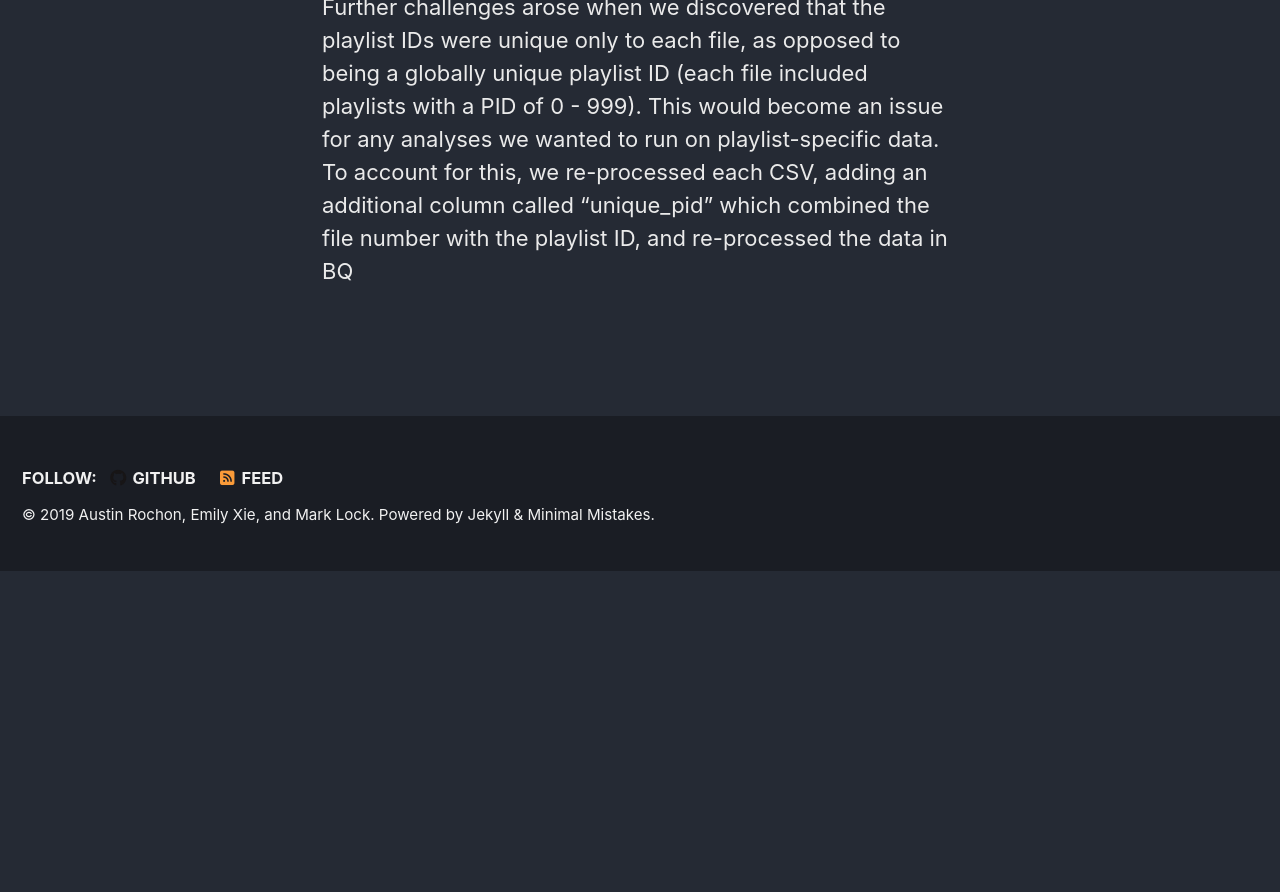
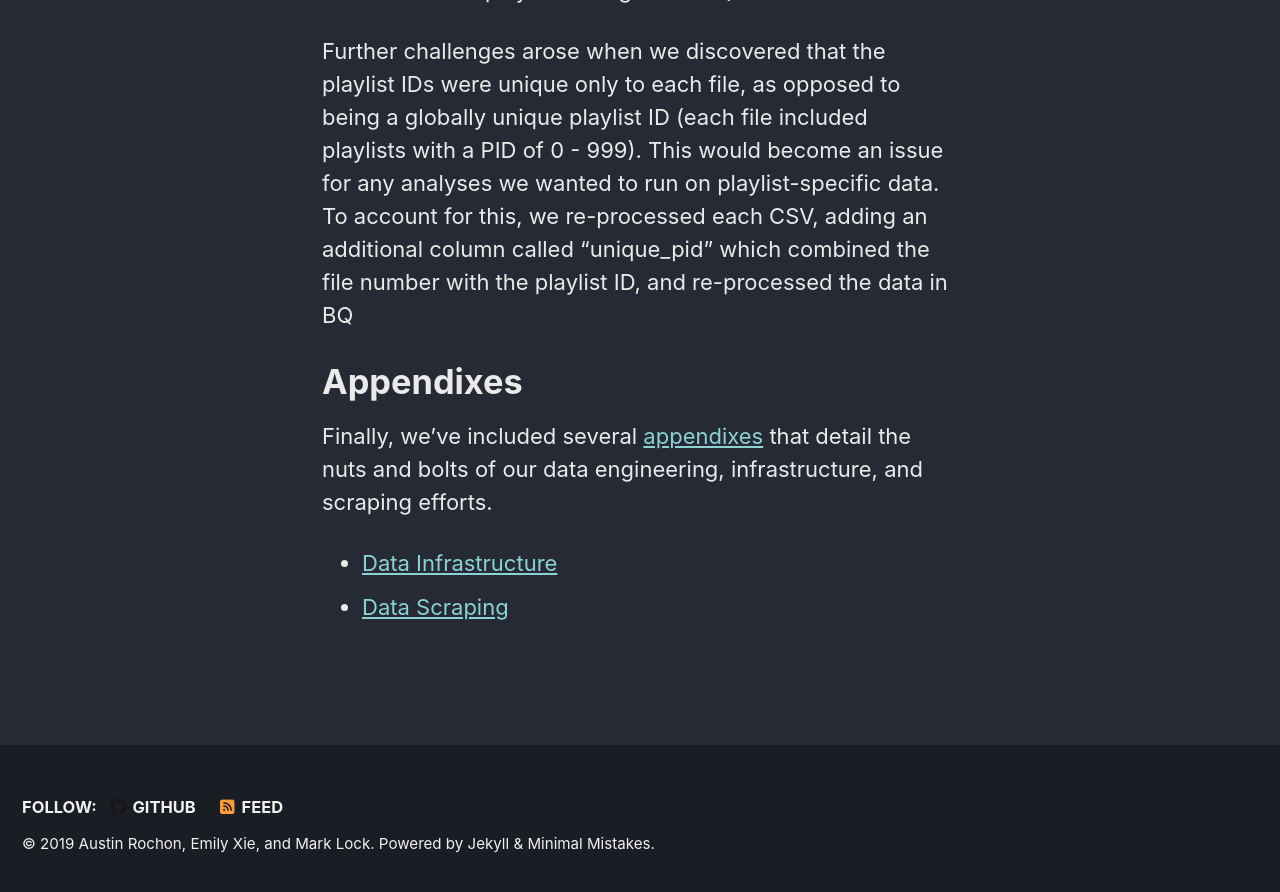
Before and after one commit to spottedd-spotify/spottedd-spotify.github.io, a Jekyll site: the page built from _pages/contents.md, in a window 1280 px wide and 900 px high, scrolled down 2379 px. Shown: the top 892 px of the window. Built offline with Jekyll 4.4.1, drawn with Linux system fonts in a browser that asks for light colours; cached includes are drawn as plain includes; nearby versions of some CDN libraries; before the commit the page ends 2950 px from its top, so only the background shows below that.

Commit message:
appendix links in main

```diff
--- a/_pages/contents.md
+++ b/_pages/contents.md
@@ -7,6 +7,7 @@ header:
 
 - [Background](https://spottedd-spotify.github.io/contents/#background)
 - [Data Engineering](https://spottedd-spotify.github.io/contents/#data-engineering)
+- [Appendixes](https://spottedd-spotify.github.io/contents/#appendixes)
 
 # Background
 - Mark write-up
@@ -39,3 +40,8 @@ to being a globally unique playlist ID (each file included playlists with a PID
 an issue for any analyses we wanted to run on playlist-specific data. To account for this, we re-processed
 each CSV, adding an additional column called “unique_pid” which combined the file number with the playlist
 ID, and re-processed the data in BQ
+
+# Appendixes
+Finally, we've included several [appendixes](https://spottedd-spotify.github.io/appendixes/) that detail the nuts and bolts of our data engineering, infrastructure, and scraping efforts.
+- [Data Infrastructure](https://spottedd-spotify.github.io/data-infrastructure/)
+- [Data Scraping](https://spottedd-spotify.github.io/spotify-data-scraping/)
```
